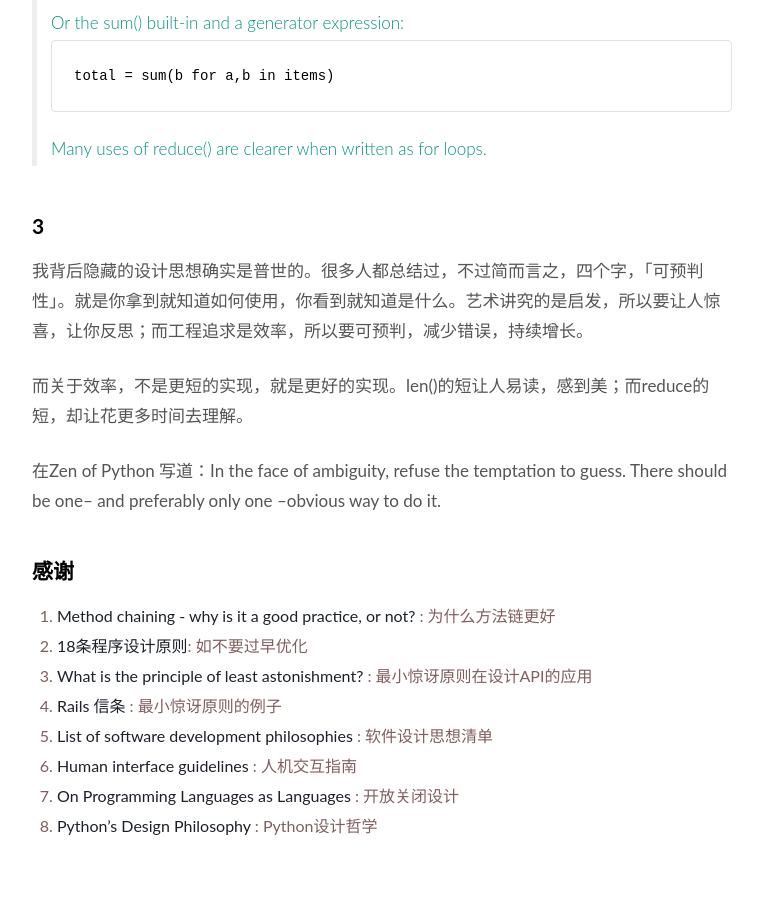
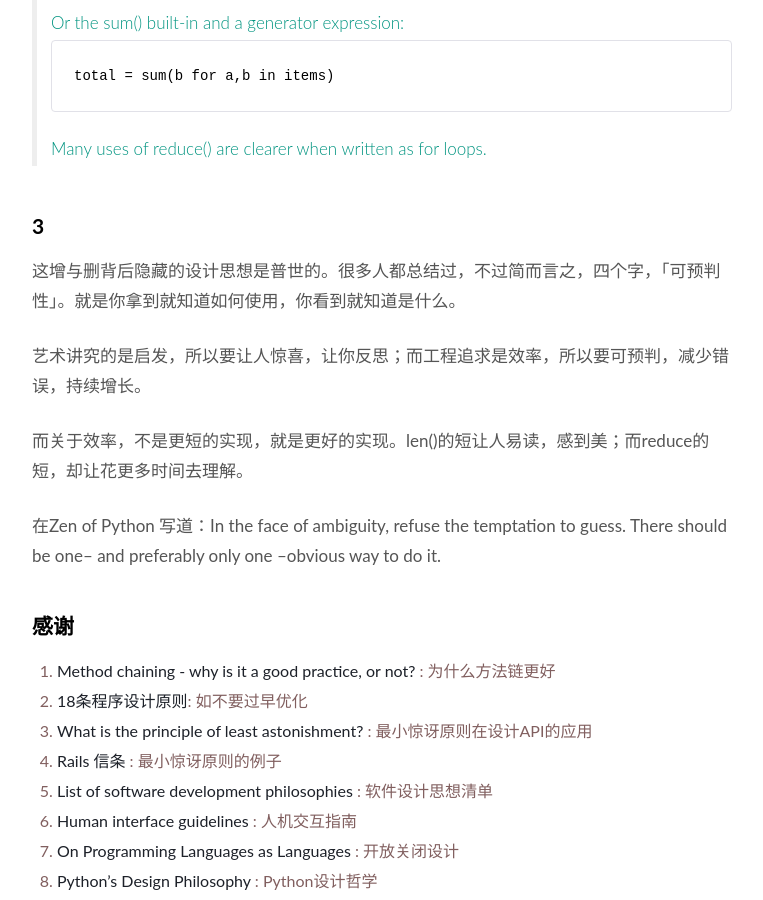
Before and after one commit to WillWang-X/willwang-x.github.io, a Jekyll site: the page built from _posts/2018-04-01-len-reduce.md, in a window 1280 px wide and 900 px high, scrolled down 2102 px. Shown: the whole window, without its empty margins (258-1021 px from the left). Built offline with Jekyll 4.4.1, drawn with Linux system fonts in a browser that asks for light colours; some of the changed text lies outside the part shown.

Commit message:
add len and reduce

```diff
--- a/_posts/2018-04-01-len-reduce.md
+++ b/_posts/2018-04-01-len-reduce.md
@@ -70,7 +70,10 @@ total = sum(b for a,b in items)
 Many uses of reduce() are clearer when written as for loops.
 
 # 3
-我背后隐藏的设计思想确实是普世的。很多人都总结过，不过简而言之，四个字，「可预判性」。就是你拿到就知道如何使用，你看到就知道是什么。艺术讲究的是启发，所以要让人惊喜，让你反思；而工程追求是效率，所以要可预判，减少错误，持续增长。
+
+这增与删背后隐藏的设计思想是普世的。很多人都总结过，不过简而言之，四个字，「可预判性」。就是你拿到就知道如何使用，你看到就知道是什么。
+
+艺术讲究的是启发，所以要让人惊喜，让你反思；而工程追求是效率，所以要可预判，减少错误，持续增长。
 
 而关于效率，不是更短的实现，就是更好的实现。len()的短让人易读，感到美；而reduce的短，却让花更多时间去理解。
 
```
Also changed, not shown: other parts of _posts/2018-04-01-len-reduce.md (+1 -1 lines).
